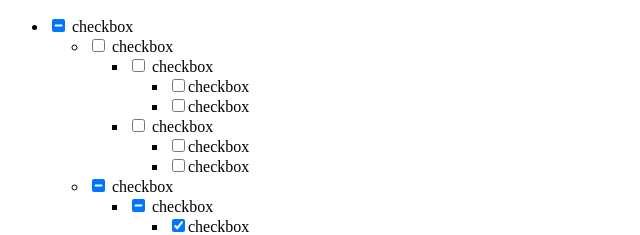
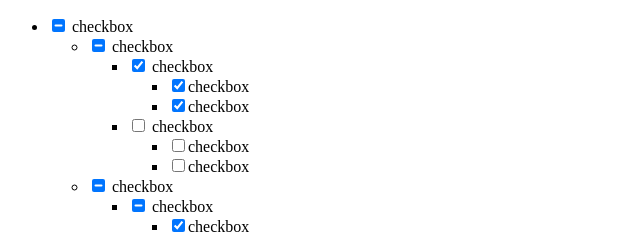
Before and after one commit to jlbruno/jQuery-Tristate-Checkbox-plugin, a plain HTML site: page checkbox-test.html in a window 1280 px wide. Shown: the top 235 px of the page, 0-640 px from the left. Drawn offline with nearby package versions, Linux system fonts and the light colour scheme.

Commit message:
fix for issue #2 where the boxes weren't setting properly on page load. also, normalized whitespace.

```diff
--- a/checkbox-test.html
+++ b/checkbox-test.html
@@ -23,8 +23,8 @@ ul.tristate>li>input[type="checkbox"]+label{checkbox}+ul>li*2>input[type="checkb
 						<input type="checkbox" />
 						<label for="">checkbox</label>
 						<ul>
-							<li><input type="checkbox" /><label for="">checkbox</label></li>
-							<li><input type="checkbox" /><label for="">checkbox</label></li>
+							<li><input type="checkbox" checked /><label for="">checkbox</label></li>
+							<li><input type="checkbox" checked /><label for="">checkbox</label></li>
 						</ul>
 					</li>
 					<li>
--- a/jquery.tristate.js
+++ b/jquery.tristate.js
@@ -51,8 +51,9 @@
 					});
 					// run checkSiblings for every checked checkbox when the page loads
 					$('input[type=checkbox]:checked', obj).each( function() {
-						pub.checkSiblings($(this).parent());
+						//pub.checkSiblings($(this).parent());
 					});
+					$('input[type=checkbox]:checked', obj).trigger('change');
 				};
 
 				pub.checkSiblings = function(el) {
```
Lines whose indentation alone changed are shown as unchanged.
